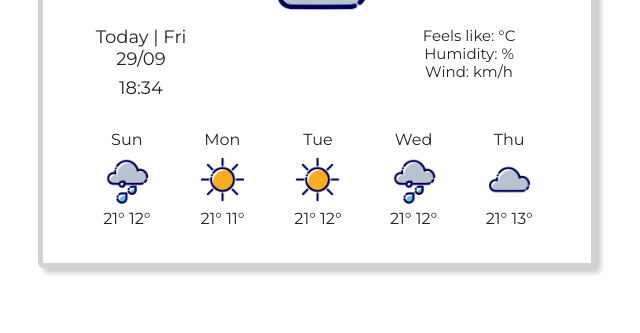
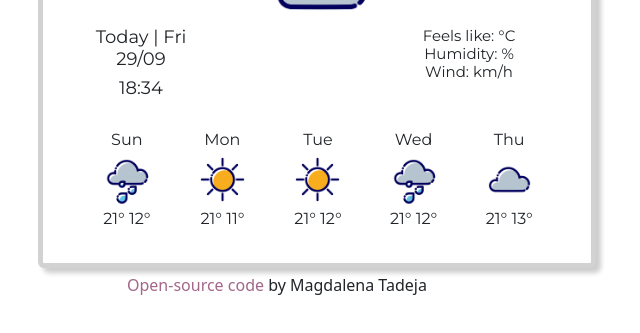
Before and after one commit to Reduviaa/weather-app-homework, a plain HTML site: page index.html in a window 1280 px wide. Shown: the part 315-648 px from the top of the page, without its empty margins (323-963 px from the left). Drawn offline with nearby package versions, Linux system fonts and the light colour scheme; no server answers.

Commit message:
added open-source lint to Github

```diff
--- a/index.html
+++ b/index.html
@@ -165,6 +165,14 @@
         </div>
       </div>
     </div>
+    <p class="open-source-code">
+      <a
+        href="https://github.com/Reduviaa/weather-app-homework"
+        target="_blank"
+        class="link-source"
+        >Open-source code</a
+      ><span> by Magdalena Tadeja</span>
+    </p>
     <script src="app/index.js"></script>
   </body>
 </html>
--- a/style/app.css
+++ b/style/app.css
@@ -39,3 +39,11 @@ a {
 .icons {
   width: 55px;
 }
+
+.link-source {
+  text-decoration: none;
+  color: #a2678a;
+}
+.open-source-code {
+  margin: 130px 450px;
+}
```
